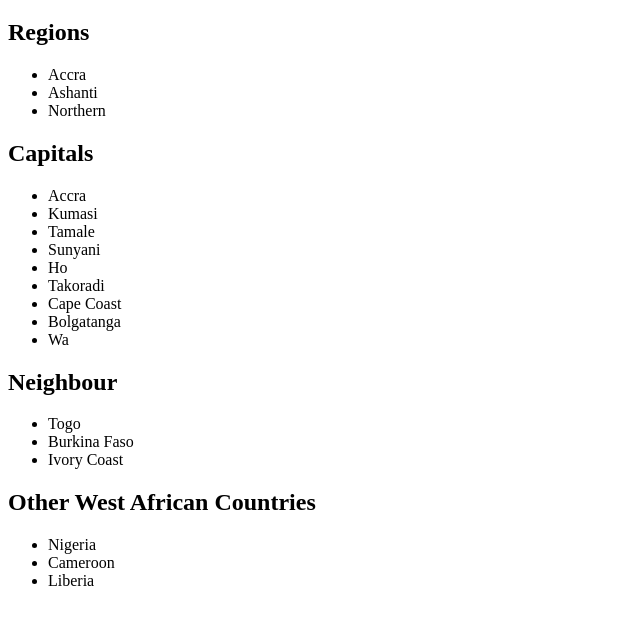
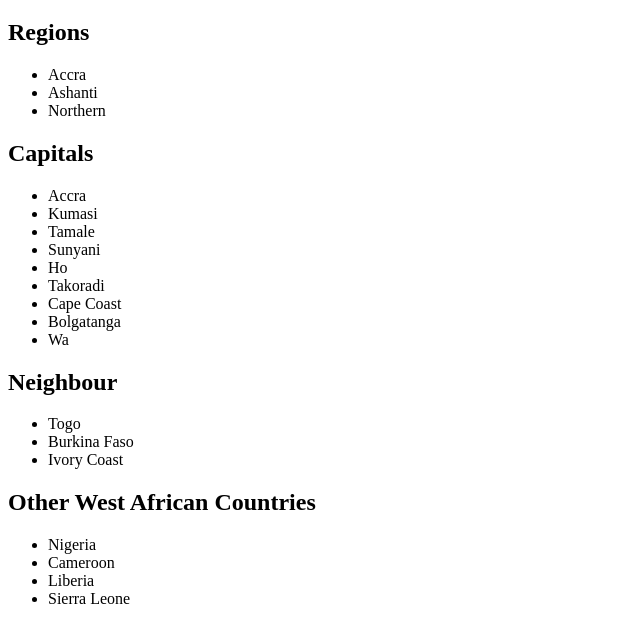
Before and after one commit to maxOppong/htmlGit, a plain HTML site: page homepage.html in a window 1280 px wide. Shown: the part 61-704 px from the top of the page, without its empty margins (0-640 px from the left). Drawn offline with Linux system fonts and the light colour scheme.

Commit message:
Update homepage.html

```diff
--- a/homepage.html
+++ b/homepage.html
@@ -55,6 +55,7 @@
 				<li>Nigeria</li>
 				<li>Cameroon</li>
 				<li>Liberia</li>
+				<li>Sierra Leone</li>
 			</ul>
 		</div>
 
```
